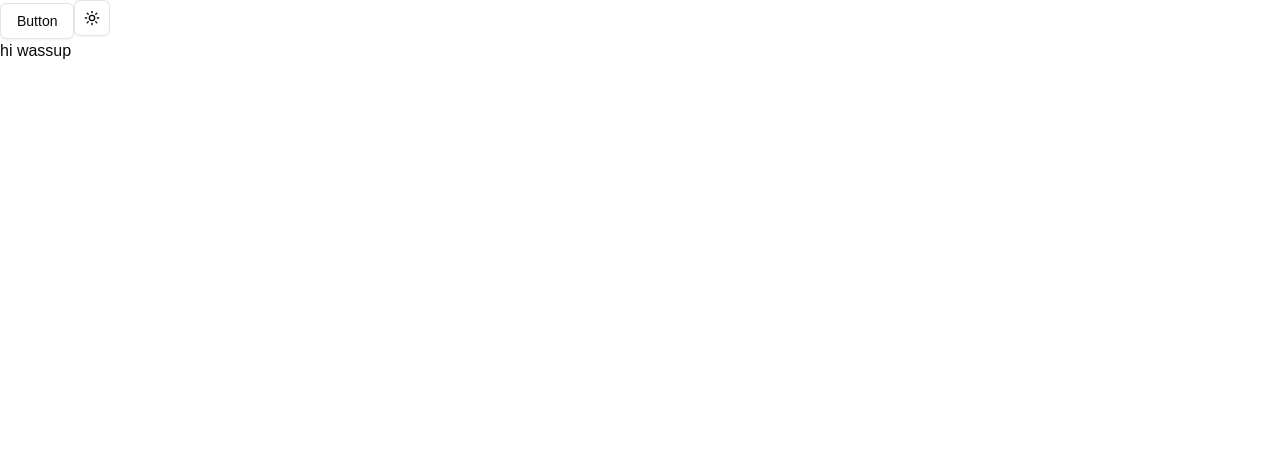
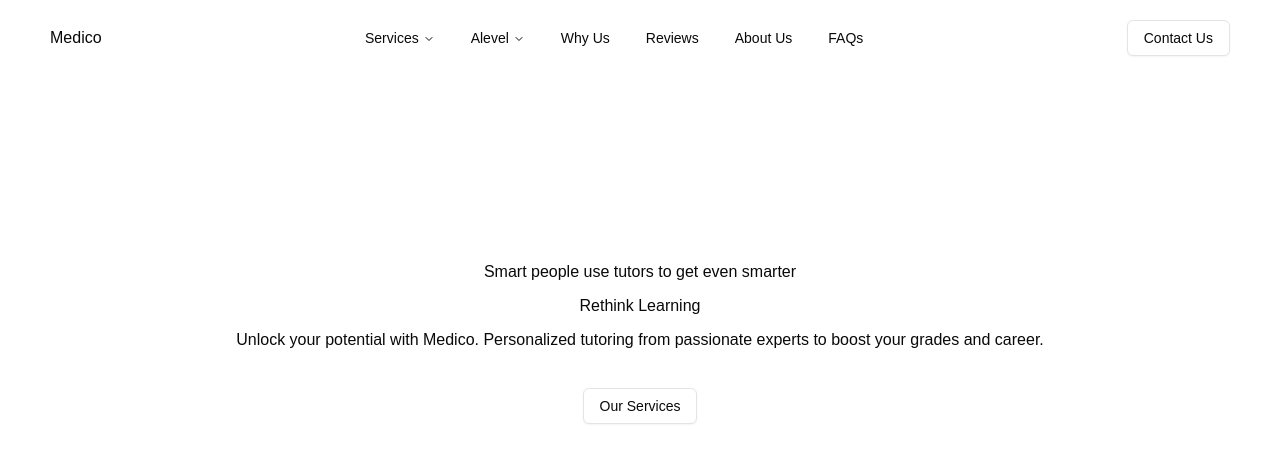
Before and after one commit to Shawarmaa/medico, a Next.js app: page / in a window 1280 px wide. Shown: the top 462 px of the page. Built offline with nearby package versions, Linux system fonts and the light colour scheme.

Commit message:
NavBar complete

```diff
--- a/app/layout.tsx
+++ b/app/layout.tsx
@@ -1,5 +1,9 @@
 import { ThemeProvider } from "@/components/theme-provider";
 import "./globals.css";
+import { Inter } from 'next/font/google';
+
+
+export const inter = Inter({ subsets: ['latin'] });
 
 export default function RootLayout({
   children,
@@ -7,7 +11,7 @@
   children: React.ReactNode;
 }>) {
   return (
-    <html lang="en" suppressHydrationWarning>
+    <html lang="en" className={`${inter.className} antialiased`}>
       <body>
         <ThemeProvider
             attribute="class"
--- a/app/page.tsx
+++ b/app/page.tsx
@@ -1,12 +1,19 @@
 import { ModeToggle } from "@/components/ui/mode-toggle";
 import { Button } from "@/components/ui/button";
+import Navbar from "@/components/navbar";
+import Hero from "@/components/hero";
 
 export default function Home() {
   return (
-    <div className="container">
-      <Button variant={"outline"}>Button</Button>
-      <ModeToggle/>
-      <h1>hi wassup </h1>
+    <div className="flex flex-col gap-14 px-2.5 md:gap-36">
+
+      <div className="p-5 z-10 sticky top-0">
+        <Navbar/>
+      </div>
+
+
+      <Hero/>
+
     </div>
   );
 }
--- /dev/null
+++ b/components/hero.tsx
@@ -0,0 +1,18 @@
+import { Button } from "./ui/button";
+
+export default function Hero() {
+    return (
+        <div className="flex flex-col items-center p-10 gap-9">
+
+            <div className="flex flex-col items-center gap-2.5 text-center">
+                <h1>Smart people use tutors to get even smarter</h1>
+                <h3>Rethink Learning</h3>
+                <h1>Unlock your potential with Medico. Personalized tutoring from passionate experts to boost your grades and career.</h1>
+            </div>
+
+            <Button variant={"outline"}>Our Services</Button>
+
+
+        </div>
+    )
+}
--- /dev/null
+++ b/components/navbar.tsx
@@ -0,0 +1,141 @@
+"use client"
+
+import {
+  NavigationMenu,
+  NavigationMenuContent,
+  NavigationMenuIndicator,
+  NavigationMenuItem,
+  NavigationMenuLink,
+  NavigationMenuList,
+  NavigationMenuTrigger,
+  navigationMenuTriggerStyle,
+  NavigationMenuViewport,
+} from "@/components/ui/navigation-menu"
+import Link from "next/link"
+import { Button } from "./ui/button"
+import { Menu } from 'lucide-react';
+import {
+  DropdownMenu,
+  DropdownMenuContent,
+  DropdownMenuItem,
+  DropdownMenuLabel,
+  DropdownMenuSeparator,
+  DropdownMenuTrigger,
+} from "@/components/ui/dropdown-menu"
+import {
+  Drawer,
+  DrawerClose,
+  DrawerContent,
+  DrawerDescription,
+  DrawerFooter,
+  DrawerHeader,
+  DrawerTitle,
+  DrawerTrigger,
+} from "@/components/ui/drawer"
+
+
+
+
+
+export default function Navbar() {
+
+  return (
+    <div className="flex flex-row justify-between items-center px-5">
+      <h1>Medico</h1>
+
+      <div className="hidden md:block">
+        <NavigationMenu>
+          <NavigationMenuList>
+
+            <NavigationMenuItem>
+              <NavigationMenuTrigger>Services</NavigationMenuTrigger>
+              <NavigationMenuContent>
+                <NavigationMenuLink>
+                  Link
+                </NavigationMenuLink>
+              </NavigationMenuContent>
+            </NavigationMenuItem>
+
+            <NavigationMenuItem>
+              <NavigationMenuTrigger>Alevel</NavigationMenuTrigger>
+              <NavigationMenuContent>
+                <NavigationMenuLink>
+                  Link
+                </NavigationMenuLink>
+              </NavigationMenuContent>
+            </NavigationMenuItem>
+
+            <NavigationMenuItem>
+              <Link href="/why-us" >
+                <NavigationMenuLink className={navigationMenuTriggerStyle()}>Why Us</NavigationMenuLink>
+              </Link>
+            </NavigationMenuItem>
+
+            <NavigationMenuItem>
+              <Link href="/reviews" >
+                <NavigationMenuLink className={navigationMenuTriggerStyle()}>Reviews</NavigationMenuLink>
+              </Link>
+            </NavigationMenuItem>
+
+            <NavigationMenuItem>
+              <Link href="/about-us" >
+                <NavigationMenuLink className={navigationMenuTriggerStyle()}>About Us</NavigationMenuLink>
+              </Link>
+            </NavigationMenuItem>
+
+            <NavigationMenuItem>
+              <Link href="/faqs" >
+                <NavigationMenuLink className={navigationMenuTriggerStyle()}>FAQs</NavigationMenuLink>
+              </Link>
+            </NavigationMenuItem>
+
+
+          </NavigationMenuList>
+        </NavigationMenu>
+      </div>
+
+      <div className="hidden md:block">
+        <Button variant={"outline"}>Contact Us</Button>
+      </div>
+
+      {/* <div className=" md:hidden">
+        <DropdownMenu>
+          <DropdownMenuTrigger>
+            <Menu className=""/>
+          </DropdownMenuTrigger>
+
+          <DropdownMenuContent>
+            <DropdownMenuItem>Services</DropdownMenuItem>
+            <DropdownMenuItem>Alevel</DropdownMenuItem>
+            <DropdownMenuItem>Why Us</DropdownMenuItem>
+            <DropdownMenuItem>Reviews</DropdownMenuItem>
+            <DropdownMenuItem>About Us</DropdownMenuItem>
+            <DropdownMenuItem>FAQs</DropdownMenuItem>
+          </DropdownMenuContent>
+        </DropdownMenu>
+      </div> */}
+
+      <div className=" md:hidden">
+        <Drawer>
+          <DrawerTrigger>
+            <Menu />
+          </DrawerTrigger>
+
+          <DrawerContent>
+            <DrawerHeader className="">
+              <Link href="/" >Services</Link>
+              <Link href="/" >Alevel</Link>
+              <Link href="/" >Why Us</Link>
+              <Link href="/" >Reviews</Link>
+              <Link href="/" >About Us</Link>
+              <Link href="/" >FAQs</Link>
+            </DrawerHeader>
+          </DrawerContent>
+        </Drawer>
+      </div>
+
+    </div>
+
+  )
+
+}
--- /dev/null
+++ b/components/ui/drawer.tsx
@@ -0,0 +1,118 @@
+"use client"
+
+import * as React from "react"
+import { Drawer as DrawerPrimitive } from "vaul"
+
+import { cn } from "@/lib/utils"
+
+const Drawer = ({
+  shouldScaleBackground = true,
+  ...props
+}: React.ComponentProps<typeof DrawerPrimitive.Root>) => (
+  <DrawerPrimitive.Root
+    shouldScaleBackground={shouldScaleBackground}
+    {...props}
+  />
+)
+Drawer.displayName = "Drawer"
+
+const DrawerTrigger = DrawerPrimitive.Trigger
+
+const DrawerPortal = DrawerPrimitive.Portal
+
+const DrawerClose = DrawerPrimitive.Close
+
+const DrawerOverlay = React.forwardRef<
+  React.ElementRef<typeof DrawerPrimitive.Overlay>,
+  React.ComponentPropsWithoutRef<typeof DrawerPrimitive.Overlay>
+>(({ className, ...props }, ref) => (
+  <DrawerPrimitive.Overlay
+    ref={ref}
+    className={cn("fixed inset-0 z-50 bg-black/80", className)}
+    {...props}
+  />
+))
+DrawerOverlay.displayName = DrawerPrimitive.Overlay.displayName
+
+const DrawerContent = React.forwardRef<
+  React.ElementRef<typeof DrawerPrimitive.Content>,
+  React.ComponentPropsWithoutRef<typeof DrawerPrimitive.Content>
+>(({ className, children, ...props }, ref) => (
+  <DrawerPortal>
+    <DrawerOverlay />
+    <DrawerPrimitive.Content
+      ref={ref}
+      className={cn(
+        "fixed inset-x-0 bottom-0 z-50 mt-24 flex h-auto flex-col rounded-t-[10px] border bg-background",
+        className
+      )}
+      {...props}
+    >
+      <div className="mx-auto mt-4 h-2 w-[100px] rounded-full bg-muted" />
+      {children}
+    </DrawerPrimitive.Content>
+  </DrawerPortal>
+))
+DrawerContent.displayName = "DrawerContent"
+
+const DrawerHeader = ({
+  className,
+  ...props
+}: React.HTMLAttributes<HTMLDivElement>) => (
+  <div
+    className={cn("grid gap-3 py-5 px-10 text-center sm:text-left", className)}
+    {...props}
+  />
+)
+DrawerHeader.displayName = "DrawerHeader"
+
+const DrawerFooter = ({
+  className,
+  ...props
+}: React.HTMLAttributes<HTMLDivElement>) => (
+  <div
+    className={cn("mt-auto flex flex-col gap-2 p-4", className)}
+    {...props}
+  />
+)
+DrawerFooter.displayName = "DrawerFooter"
+
+const DrawerTitle = React.forwardRef<
+  React.ElementRef<typeof DrawerPrimitive.Title>,
+  React.ComponentPropsWithoutRef<typeof DrawerPrimitive.Title>
+>(({ className, ...props }, ref) => (
+  <DrawerPrimitive.Title
+    ref={ref}
+    className={cn(
+      "text-lg font-semibold leading-none tracking-tight",
+      className
+    )}
+    {...props}
+  />
+))
+DrawerTitle.displayName = DrawerPrimitive.Title.displayName
+
+const DrawerDescription = React.forwardRef<
+  React.ElementRef<typeof DrawerPrimitive.Description>,
+  React.ComponentPropsWithoutRef<typeof DrawerPrimitive.Description>
+>(({ className, ...props }, ref) => (
+  <DrawerPrimitive.Description
+    ref={ref}
+    className={cn("text-sm text-muted-foreground", className)}
+    {...props}
+  />
+))
+DrawerDescription.displayName = DrawerPrimitive.Description.displayName
+
+export {
+  Drawer,
+  DrawerPortal,
+  DrawerOverlay,
+  DrawerTrigger,
+  DrawerClose,
+  DrawerContent,
+  DrawerHeader,
+  DrawerFooter,
+  DrawerTitle,
+  DrawerDescription,
+}
--- a/package.json
+++ b/package.json
@@ -10,6 +10,7 @@
   },
   "dependencies": {
     "@hookform/resolvers": "^3.9.1",
+    "@radix-ui/react-dialog": "^1.1.4",
     "@radix-ui/react-dropdown-menu": "^2.1.2",
     "@radix-ui/react-label": "^2.1.0",
     "@radix-ui/react-navigation-menu": "^1.2.1",
@@ -25,6 +26,7 @@
     "react-hook-form": "^7.53.2",
     "tailwind-merge": "^2.5.4",
     "tailwindcss-animate": "^1.0.7",
+    "vaul": "^1.1.2",
     "zod": "^3.23.8"
   },
   "devDependencies": {
```
Also changed, not shown: 1 other file (tests, documents, lock files or other folders).
